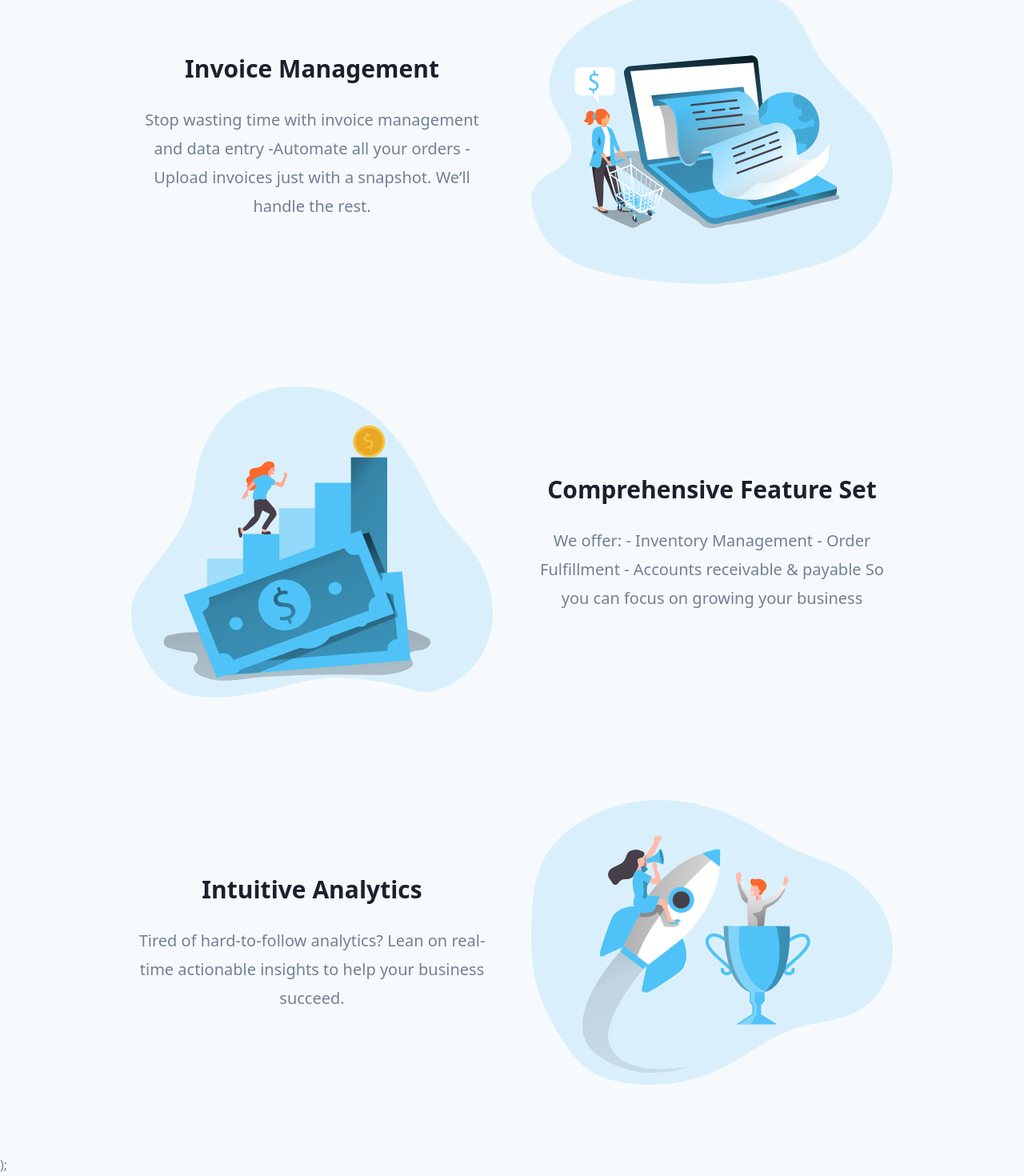
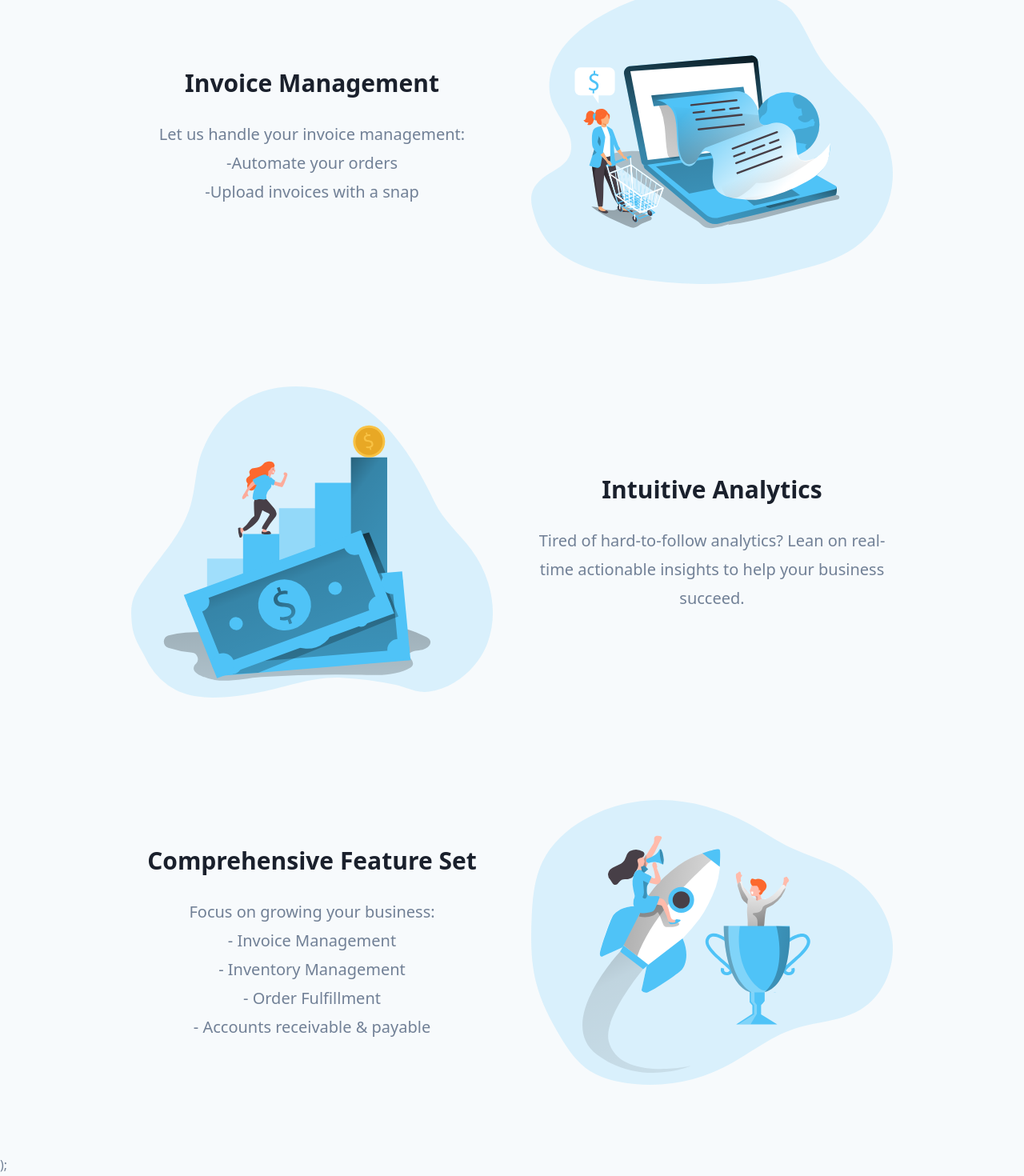
Before and after one commit to gsleh123/goldfish, a Next.js app: page / in a window 1280 px wide. Shown: the part 1200-2670 px from the top of the page at 80% size. Built offline with nearby package versions, Linux system fonts and the light colour scheme.

Commit message:
update text

```diff
--- a/src/feature/VerticalFeatureRow.tsx
+++ b/src/feature/VerticalFeatureRow.tsx
@@ -1,9 +1,10 @@
 import className from 'classnames';
 import { useRouter } from 'next/router';
+import { ReactNode } from 'react';
 
 type IVerticalFeatureRowProps = {
   title: string;
-  description: string;
+  description: ReactNode;
   image: string;
   imageAlt: string;
   reverse?: boolean;
@@ -26,7 +27,7 @@ const VerticalFeatureRow = (props: IVerticalFeatureRowProps) => {
     <div className={verticalFeatureClass}>
       <div className="w-full sm:w-1/2 text-center sm:px-6">
         <h3 className="text-3xl text-gray-900 font-semibold">{props.title}</h3>
-        <div className="mt-6 text-xl leading-9">{props.description}</div>
+        <div className="mt-6 text-xl leading-9 whitespace-pre-line ">{props.description}</div>
       </div>
 
       <div className="w-full sm:w-1/2 p-6">
--- a/src/templates/Hero.tsx
+++ b/src/templates/Hero.tsx
@@ -38,20 +38,24 @@ const Hero = () => (
     description={`Our AI, Mia, can understand your entire business and build you a custom business management platform in 15 minutes. No more paying IT consultants to spin up a tool in 18 months.`}>
     <VerticalFeatureRow
       title="Invoice Management"
-      description={`Stop wasting time with invoice management and data entry\n\t-Automate all your orders \n\t-Upload invoices just with a snapshot. We’ll handle the rest.`}
+      description={`Let us handle your invoice management:\n -Automate your orders \n-Upload invoices with a snap`}
       image="/assets/images/feature.svg"
       imageAlt="Image of Goldwayne Leh"
     />
     <VerticalFeatureRow
-      title="Comprehensive Feature Set"
-      description={`We offer:\n\t- Inventory Management\n\t- Order Fulfillment\n\t- Accounts receivable & payable\n So you can focus on growing your business`}
+      title="Intuitive Analytics"
+      description="Tired of hard-to-follow analytics? Lean on real-time actionable insights to help your business succeed."
       image="/assets/images/feature2.svg"
       imageAlt="Image of Henry Sham"
       reverse
     />
     <VerticalFeatureRow
-      title="Intuitive Analytics"
-      description="Tired of hard-to-follow analytics? Lean on real-time actionable insights to help your business succeed."
+      title="Comprehensive Feature Set"
+      description={
+        <>
+          {`Focus on growing your business:\n- Invoice Management \n- Inventory Management\n- Order Fulfillment\n - Accounts receivable & payable\n`}
+        </>
+      }
       image="/assets/images/feature3.svg"
       imageAlt="Image of Henry Sham"
     />
```
